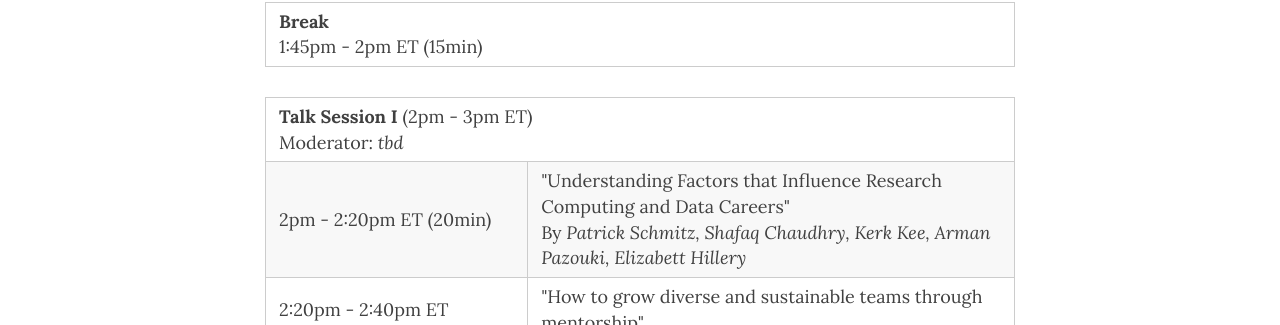
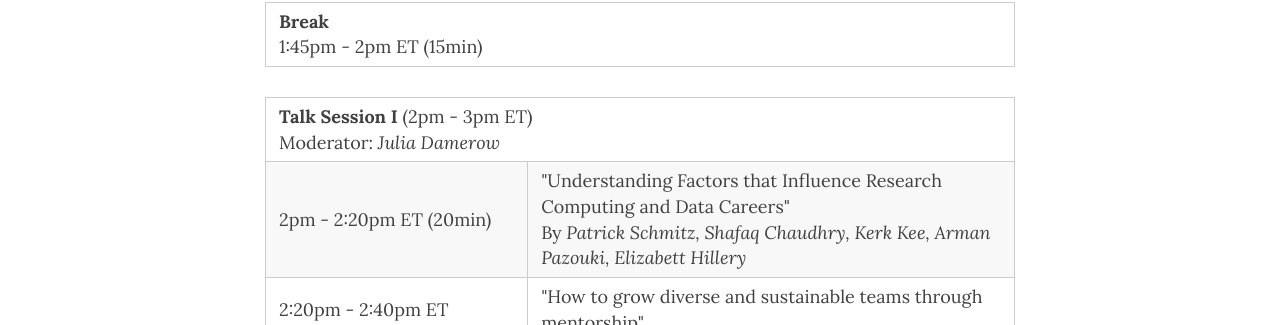
Before and after one commit to USRSE/virtual-workshop-2022, a Jekyll site: the page built from pages/agenda.md, in a window 1280 px wide and 900 px high. Shown: the part 360-685 px from the top of the window. Built offline with Jekyll 4.4.1, drawn with Linux system fonts in a browser that asks for light colours; nearby versions of some CDN libraries.

Commit message:
Update Moderator for Talk Session I

```diff
--- a/pages/agenda.md
+++ b/pages/agenda.md
@@ -40,7 +40,7 @@ permalink: /agenda/
     <tr>
       <td colspan="2"><b>Talk Session I</b> (2pm - 3pm ET)
       <br>
-      Moderator: <em>tbd</em>
+      Moderator: <em>Julia Damerow</em>
       </td>
     </tr>
     <tr>
```
